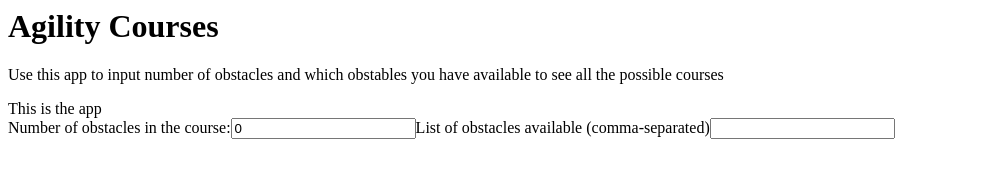
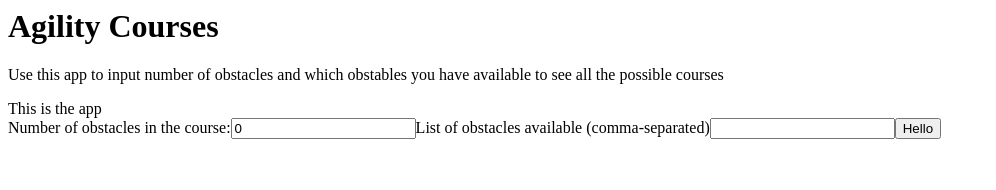
Before and after one commit to jwicksnin/agility-course-permutations, a React app: page / in a window 1280 px wide. Shown: the top 190 px of the page, without its empty margins (0-996 px from the left). Built offline with nearby package versions, Linux system fonts and the light colour scheme.

Commit message:
Add an onSubmit handler for calculating permutations with placeholder.

```diff
--- a/src/Form.jsx
+++ b/src/Form.jsx
@@ -6,10 +6,12 @@ class Form extends React.Component {
     super(props);
     this.state = {
       count: 0,
-      obstacles: ''
+      obstacles: '',
+      permutations: null
     };
     this.handleNumberChange = this.handleNumberChange.bind(this);
     this.handleObstaclesChange = this.handleObstaclesChange.bind(this);
+    this.submit = this.submit.bind(this);
   }
   handleNumberChange(e) {
     this.setState({
@@ -21,8 +23,23 @@ class Form extends React.Component {
       obstacles: e.target.value
     });
   }
+  submit(e) {
+    e.preventDefault();
+    this.getPermutations(this.state.count, this.state.obstacles);
+  }
+  getPermutations(count, obstacles) {
+    // TODO get the actual number of permutations
+    this.setState({ permutations: 22 });
+  }
   render() {
-    return <form>
+    const permutationDisplay = (
+      <div>
+        {this.state.permutations}
+      </div>
+    );
+    return <form
+        onSubmit={this.submit}
+      >
       <div>{this.props.title}</div>
       <label>Number of obstacles in the course:
         <input
@@ -38,6 +55,10 @@ class Form extends React.Component {
           value={this.state.obstacles}
         />
       </label>
+      <button>
+        Hello
+      </button>
+      {this.state.permutations && permutationDisplay}
     </form>;
   }
 }
```
